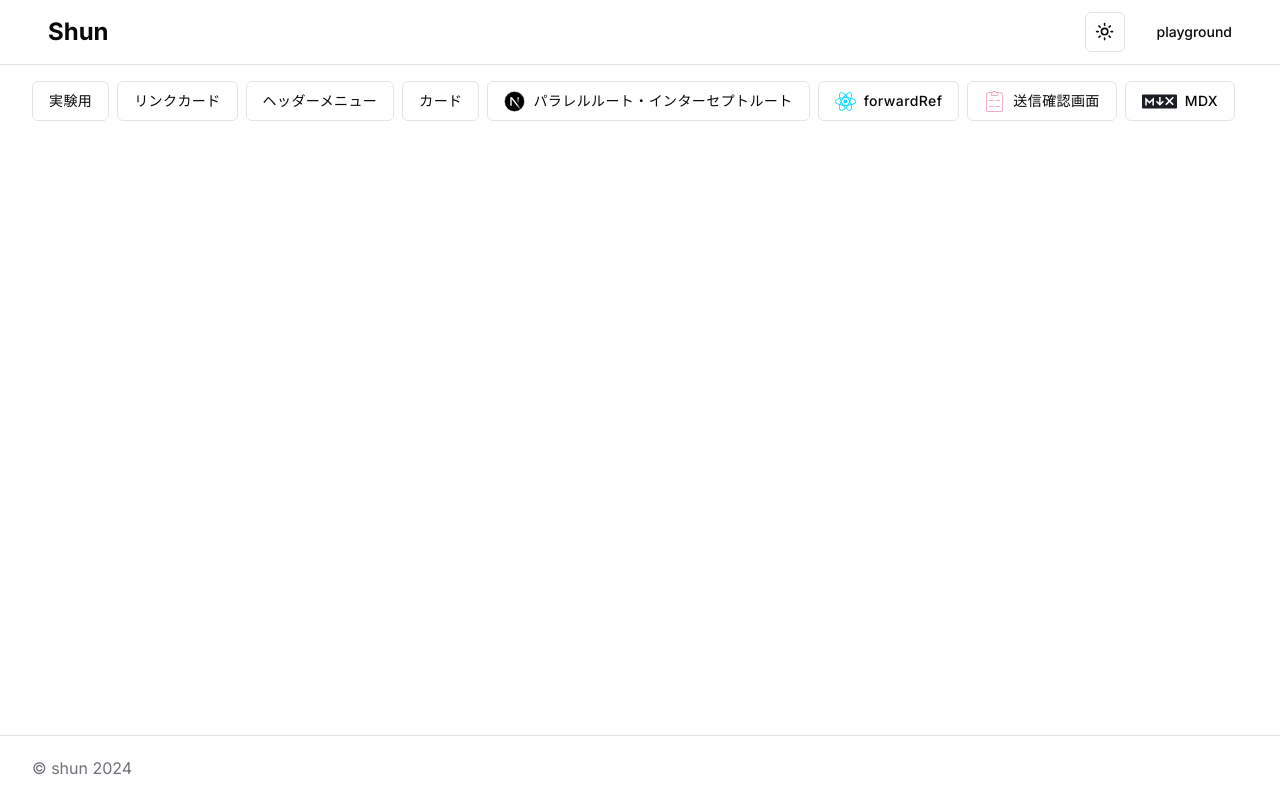
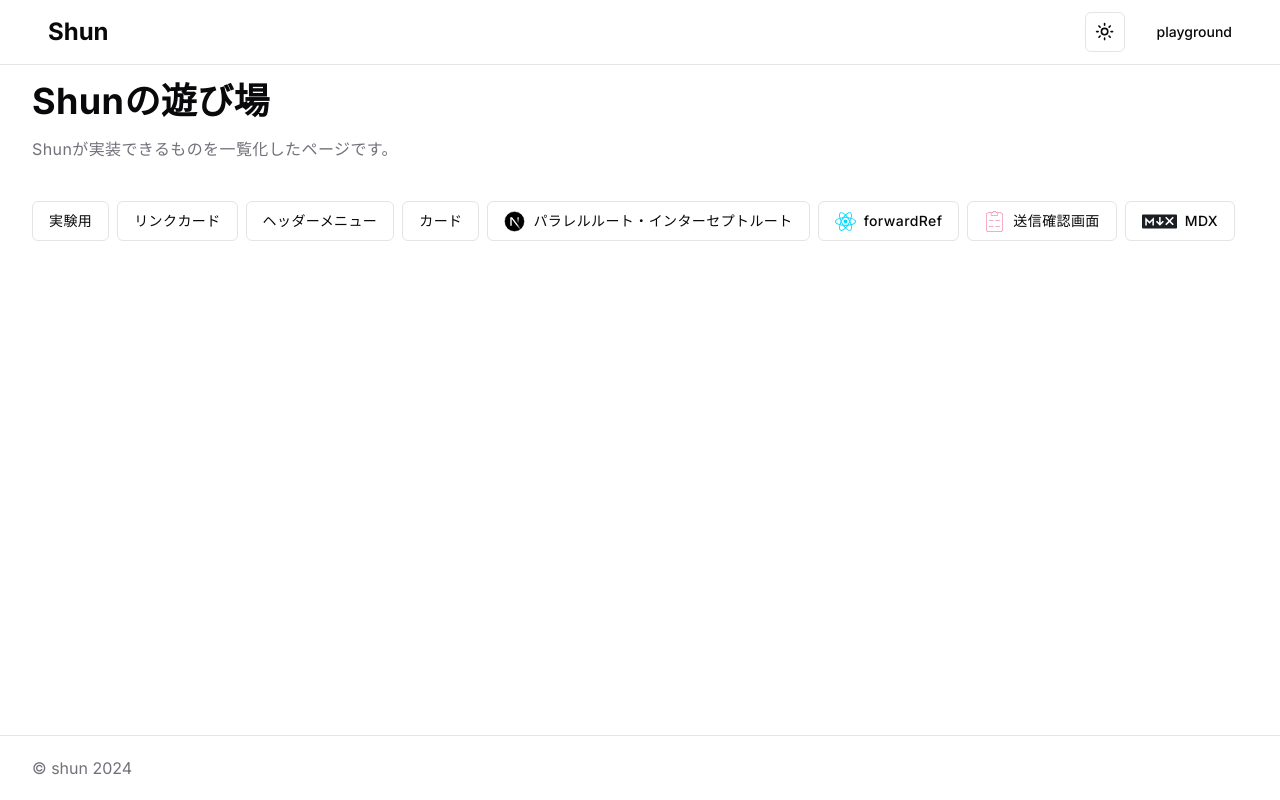
Before and after one commit to hi-lee-mon/shun-blog-24, a Next.js app: page /playground in a window 1280 px wide. Built offline with nearby package versions, Linux system fonts and the light colour scheme.

Commit message:
✨ feat(playground): h1の追加
h1とページを説明する文言を追加した

```diff
--- a/app/(default)/playground/page.tsx
+++ b/app/(default)/playground/page.tsx
@@ -72,6 +72,11 @@ export const metadata: Metadata = {
 
 export default function Page() {
   return (
+    <div>
+      <div className="mb-10 flex flex-col gap-4">
+        <h1 className="text-balance text-4xl font-bold">Shunの遊び場</h1>
+        <p className="text-muted-foreground">Shunが実装できるものを一覧化したページです。</p>
+      </div>
       <div className="flex flex-wrap gap-2">
         {contents.map((content) => (
           <div key={content.path}>
@@ -86,5 +91,6 @@ export default function Page() {
           </div>
         ))}
       </div>
+    </div>
   )
 }
```
Lines whose indentation alone changed are shown as unchanged.
